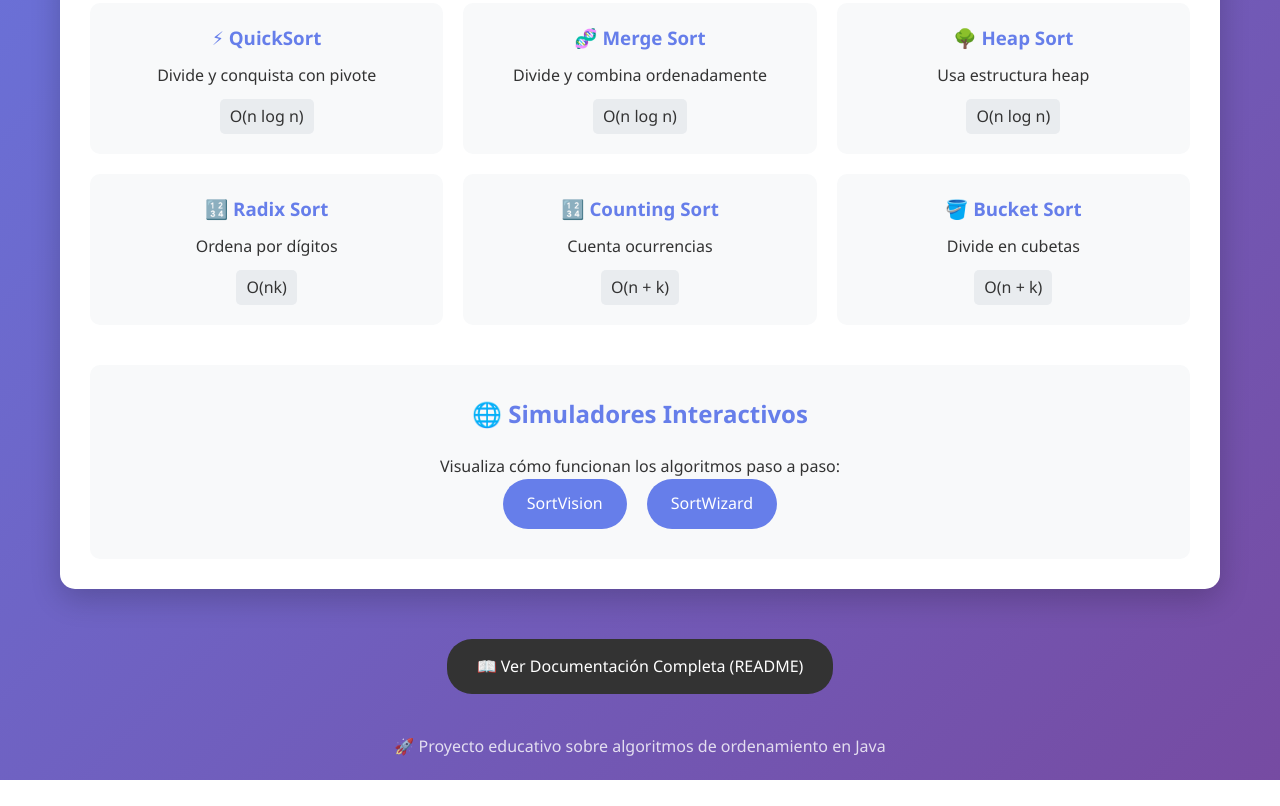
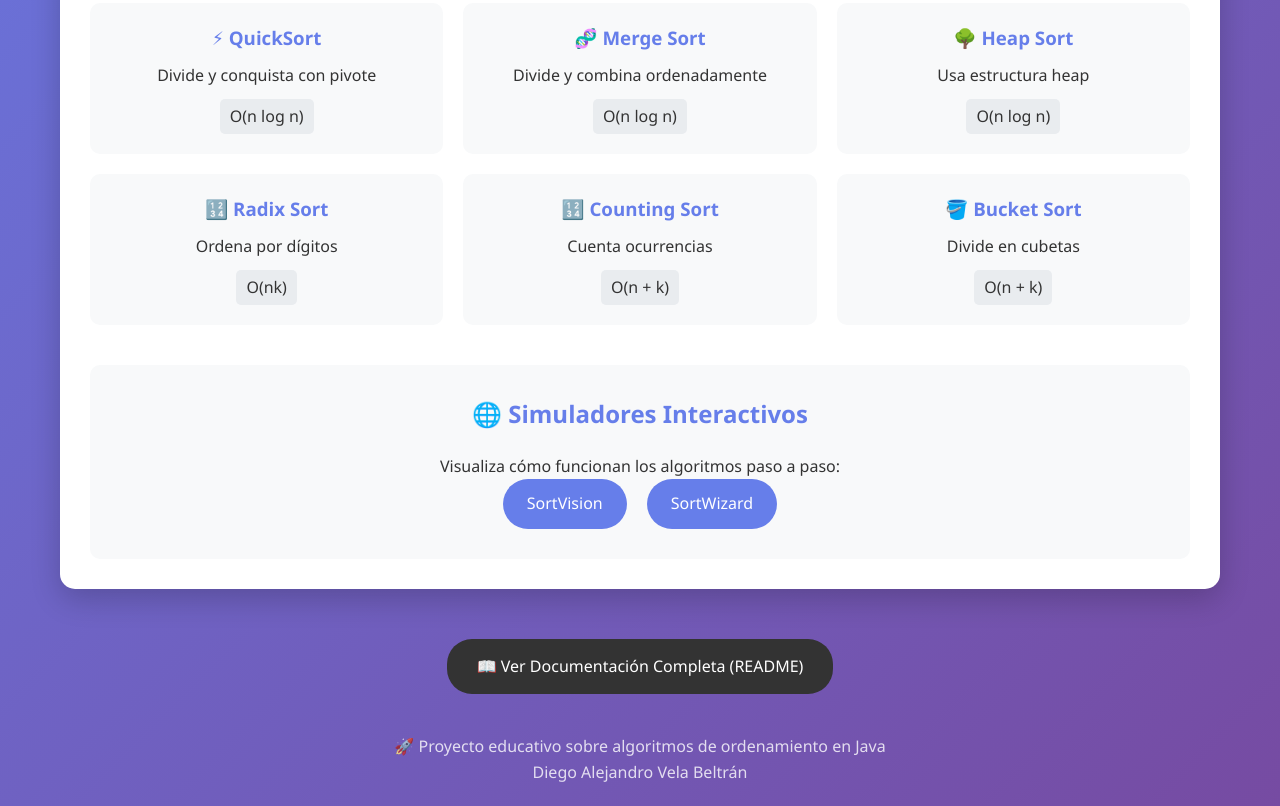
Before and after one commit to DIALVEBE/MetodosOrdenamiento, a plain HTML site: page index.html in a window 1280 px wide. Shown: the part 797-1603 px from the top of the page. Before the commit the page ends 1577 px from the top, so only its background shows below. Drawn offline with Linux system fonts and the light colour scheme.

Commit message:
Update index.html

```diff
--- a/index.html
+++ b/index.html
@@ -268,6 +268,7 @@
 
         <footer>
             <p>🚀 Proyecto educativo sobre algoritmos de ordenamiento en Java</p>
+            <p>Diego Alejandro Vela Beltrán</p>
         </footer>
     </div>
 </body>
```
